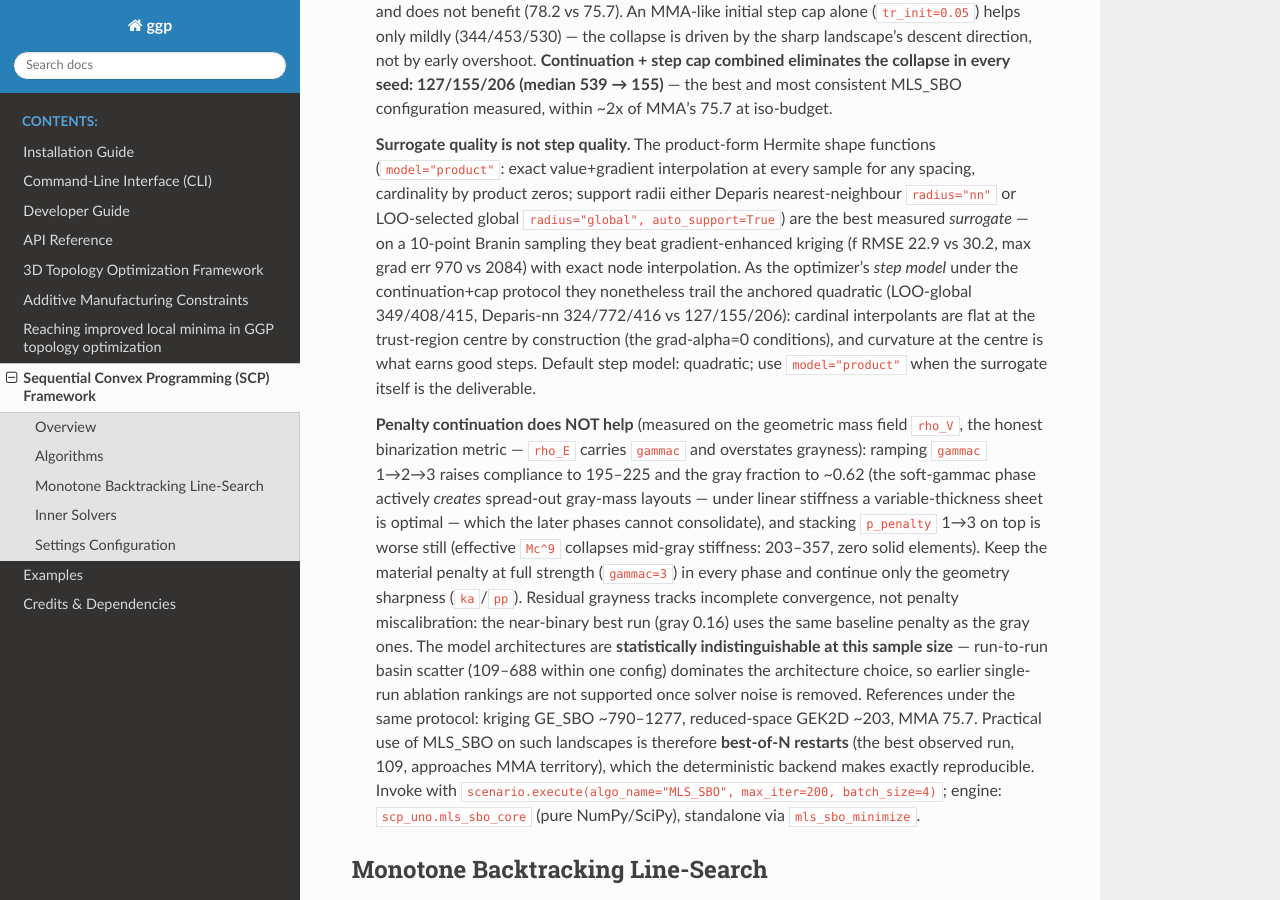
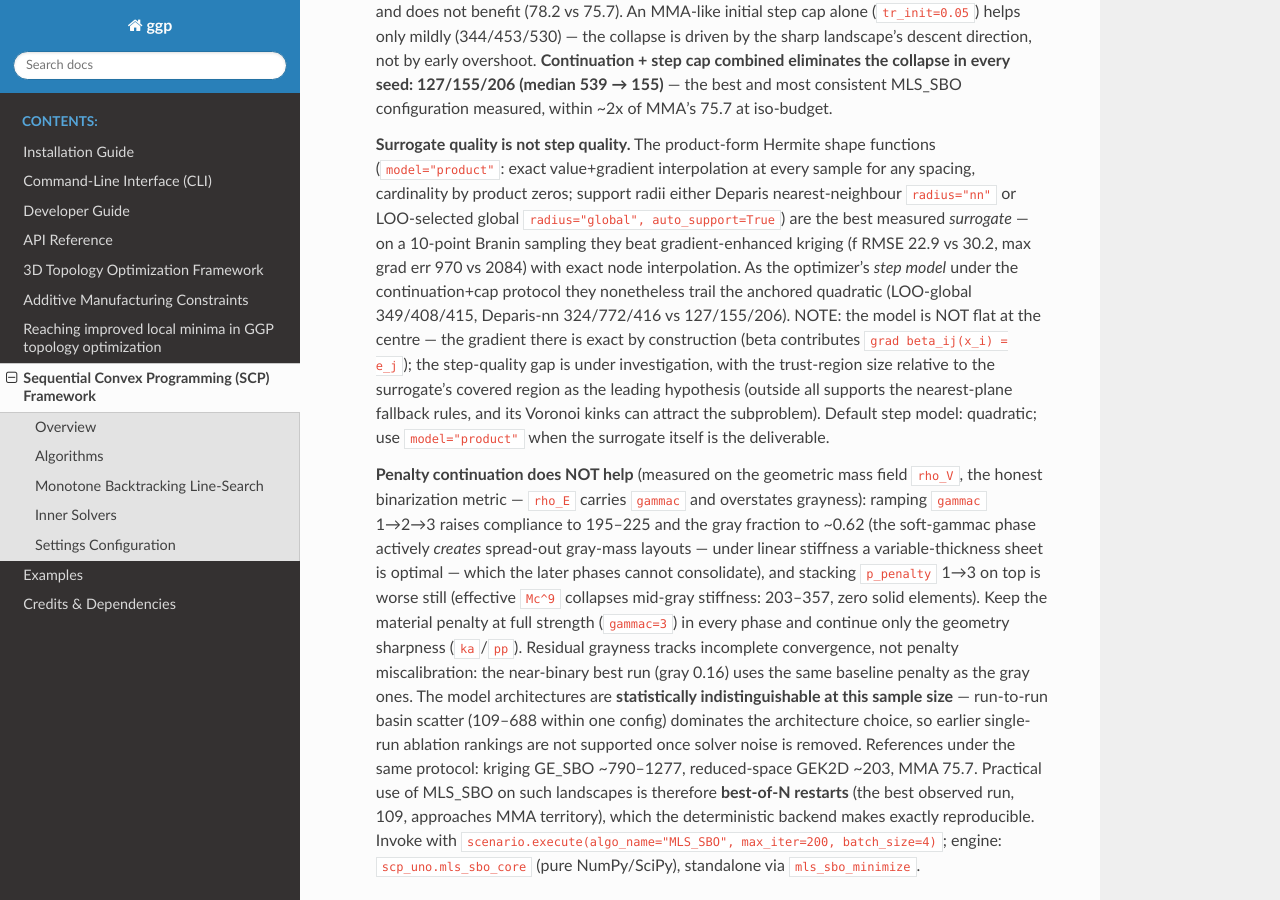
Before and after one commit to SimoneConiglio/generalized_geometry_projection, a Sphinx documentation site: the page built from docs/scp_uno_guide.rst, in a window 1280 px wide and 900 px high, scrolled down 3129 px. Built offline with Sphinx 7.4.7 and the Read the Docs theme 3.1.0, drawn with Linux system fonts in a browser that asks for light colours.

Commit message:
Product surrogate: exact active-set pruning; retract the flatness claim
- value_and_slope restricts every product/loop to samples with r_i <
  rho_i: outside its support W_i is identically zero WITH zero slope, so
  inactive factors are 1 and inactive alphas/gradients are 0 - pruning
  is exact, cutting O(n^2 d) to O(|A|^2 d) (pays off for spread windows
  and far queries; tight clusters keep everything active).
- Docs correction: the model is NOT flat at the centre - the gradient
  there is exact by construction (grad beta_ij(x_i) = e_j, on purpose).
  The step-quality gap vs the quadratic is under investigation; leading
  hypothesis is the trust-region size relative to the covered region
  (outside all supports the nearest-plane fallback rules and its Voronoi
  kinks can attract the subproblem).

Co-Authored-By: Claude Fable 5 <noreply@anthropic.com>
Claude-Session: https://claude.ai/code/session_01CG7waKSaRC4EUnPzca3QFu

```diff
--- a/docs/scp_uno_guide.rst
+++ b/docs/scp_uno_guide.rst
@@ -168,10 +168,14 @@ The framework provides seven major algorithms:
    2084) with exact node interpolation. As the optimizer's *step model*
    under the continuation+cap protocol they nonetheless trail the
    anchored quadratic (LOO-global 349/408/415, Deparis-nn 324/772/416 vs
-   127/155/206): cardinal interpolants are flat at the trust-region
-   centre by construction (the grad-alpha=0 conditions), and curvature at
-   the centre is what earns good steps. Default step model: quadratic;
-   use ``model="product"`` when the surrogate itself is the deliverable.
+   127/155/206). NOTE: the model is NOT flat at the centre — the gradient
+   there is exact by construction (beta contributes
+   ``grad beta_ij(x_i) = e_j``); the step-quality gap is under
+   investigation, with the trust-region size relative to the surrogate's
+   covered region as the leading hypothesis (outside all supports the
+   nearest-plane fallback rules, and its Voronoi kinks can attract the
+   subproblem). Default step model: quadratic; use ``model="product"``
+   when the surrogate itself is the deliverable.
 
    **Penalty continuation does NOT help** (measured on the geometric mass
    field ``rho_V``, the honest binarization metric — ``rho_E`` carries
```
Also changed, not shown: 1 other file.
